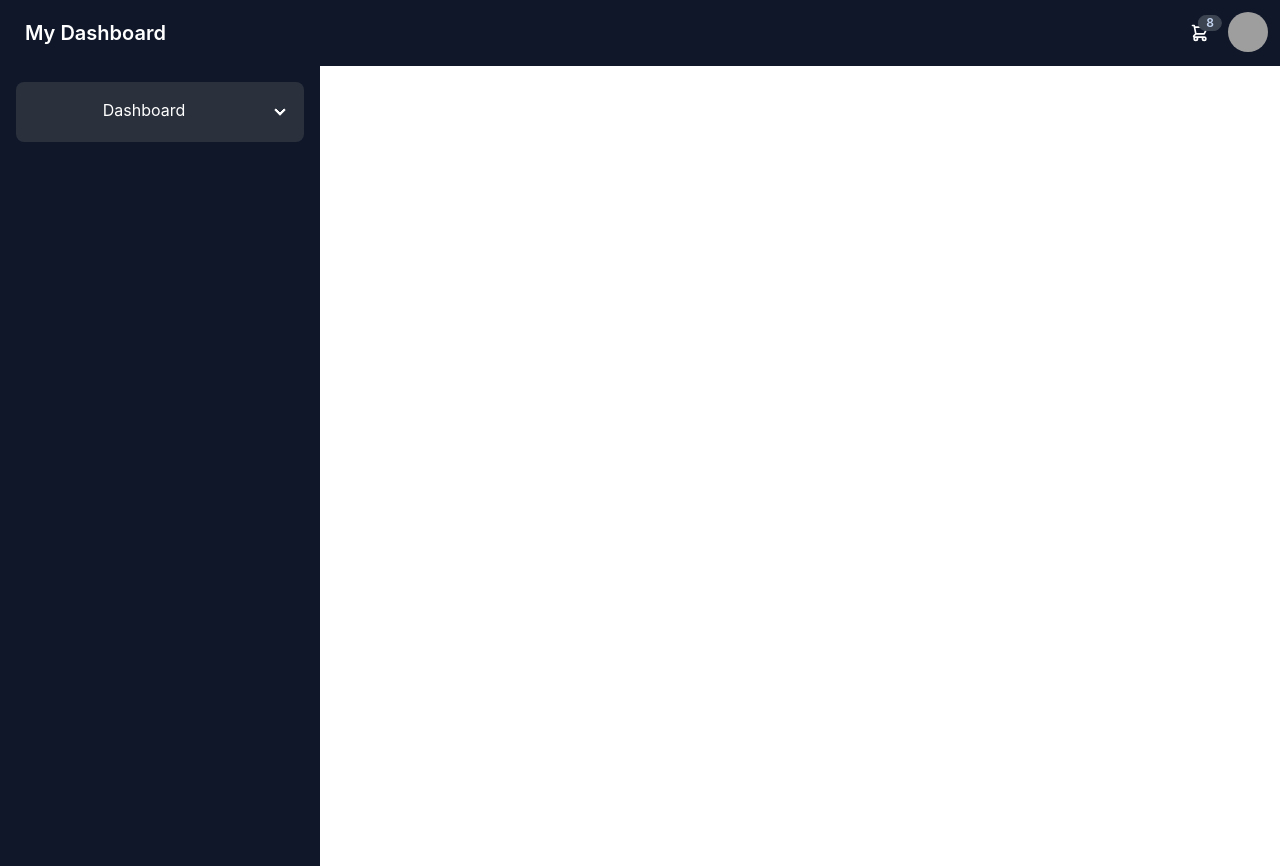
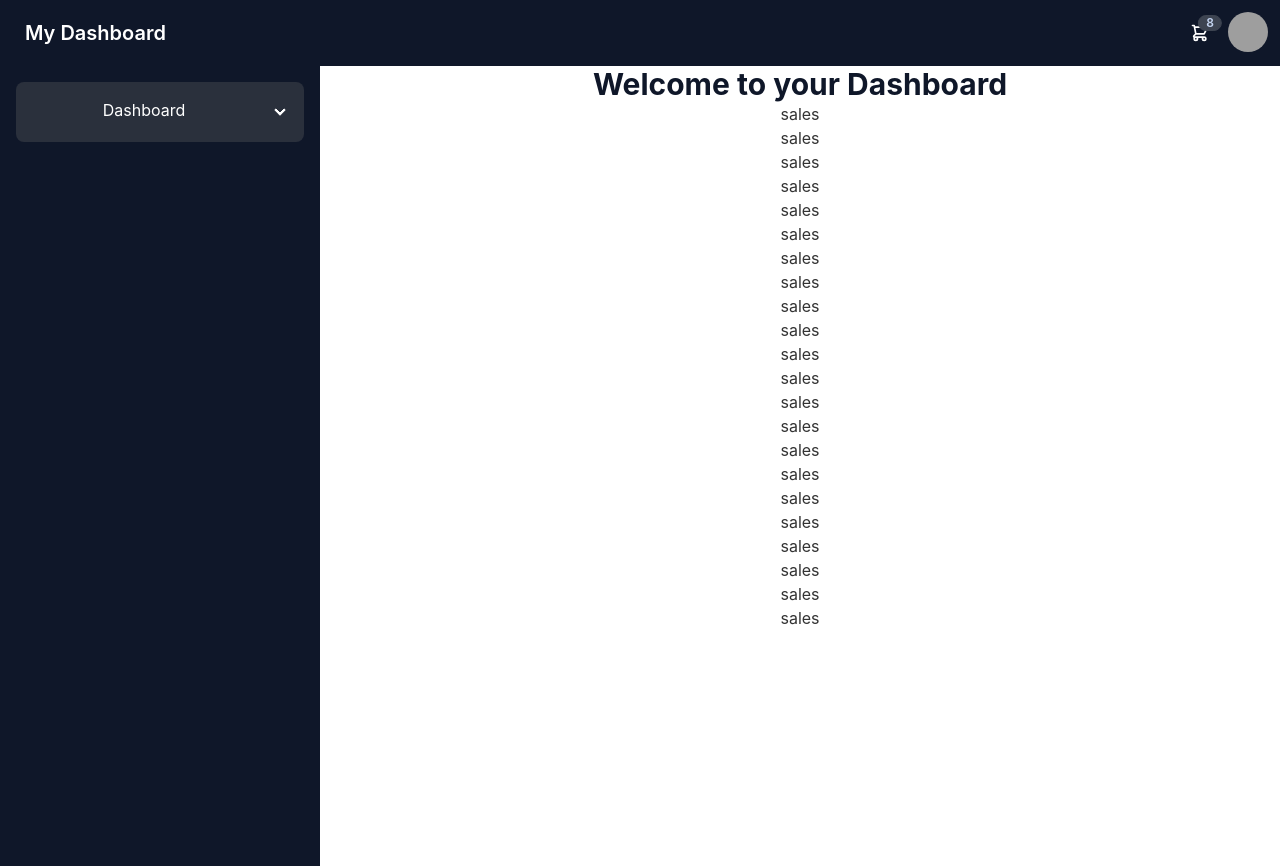
Before and after one commit to mdmitho/My-Deshboard-Client-Site, a React (Create React App) app: page /dashboard/Sales in a window 1280 px wide. Built offline with nearby package versions, Linux system fonts and the light colour scheme; grey boxes are pictures that could not be loaded.

Commit message:
navbar and route setup

```diff
--- a/src/App.js
+++ b/src/App.js
@@ -1,13 +1,28 @@
 
+import { Route, Router, Routes } from 'react-router-dom';
 import './App.css';
+import Analytics from './components/Dashboard/Analytics/Analytics';
+import CRM from './components/Dashboard/CRM/Crm';
 import Dashboard from './components/Dashboard/Dashboard';
+import Helpdesk from './components/Dashboard/Helpdesk/Helpdesk';
+import Sales from './components/Dashboard/Sales/Sales';
+import Home from './components/Page/Home/Home';
 import Navbar from './components/Page/Navbar/Navebar';
 
 function App() {
   return (
     <div className="App">
-    <Navbar></Navbar>
-    <Dashboard></Dashboard>
+<Navbar></Navbar>
+
+      <Routes>
+        <Route path='/' element={<Dashboard></Dashboard>}></Route>
+        <Route path="/dashboard" element={<Dashboard></Dashboard>}>
+          <Route index path="analytics" element={<Analytics></Analytics>}></Route>
+          <Route path="crm" element={<CRM></CRM>}></Route>
+          <Route path="helpdesk" element={<Helpdesk></Helpdesk>}></Route>
+          <Route path="Sales" element={<Sales></Sales>}></Route>
+        </Route>
+      </Routes>
     </div>
   );
 }
--- /dev/null
+++ b/src/components/Dashboard/Analytics/Analytics.js
@@ -0,0 +1,23 @@
+import React from 'react';
+
+const Analytics = () => {
+    return (
+        <div>
+            <h1>Analytics</h1>
+            <h1>Analytics</h1>
+            <h1>Analytics</h1>
+            <h1>Analytics</h1>
+            <h1>Analytics</h1>
+            <h1>Analytics</h1>
+            <h1>Analytics</h1>
+            <h1>Analytics</h1>
+            <h1>Analytics</h1>
+            <h1>Analytics</h1>
+            <h1>Analytics</h1>
+            <h1>Analytics</h1>
+            <h1>Analytics</h1>
+        </div>
+    );
+};
+
+export default Analytics;
--- /dev/null
+++ b/src/components/Dashboard/CRM/Crm.js
@@ -0,0 +1,27 @@
+import React from 'react';
+
+const Crm = () => {
+    return (
+        <div>
+            <h1>crm</h1>
+            <h1>crm</h1>
+            <h1>crm</h1>
+            <h1>crm</h1>
+            <h1>crm</h1>
+            <h1>crm</h1>
+            <h1>crm</h1>
+            <h1>crm</h1>
+            <h1>crm</h1>
+            <h1>crm</h1>
+            <h1>crm</h1>
+            <h1>crm</h1>
+            <h1>crm</h1>
+            <h1>crm</h1>
+            <h1>crm</h1>
+            <h1>crm</h1>
+            <h1>crm</h1>
+        </div>
+    );
+};
+
+export default Crm;
--- a/src/components/Dashboard/Dashboard.js
+++ b/src/components/Dashboard/Dashboard.js
@@ -1,12 +1,21 @@
 import React from 'react';
-import { NavLink } from 'react-router-dom';
+import { NavLink, Outlet } from 'react-router-dom';
+
 
 const Dashboard = () => {
     return (
       <div>
         <div class="drawer drawer-mobile ">
           <input id="my-drawer-2" type="checkbox" class="drawer-toggle" />
-
+          <div class="drawer-content ">
+            {/* <!-- Page content here --> */}
+            <h1 className="text-3xl font-bold text-center text-primary ">
+              Welcome to your Dashboard
+            </h1>
+            <div className="container mx-auto">
+              <Outlet />
+            </div>
+          </div>
           <div class="drawer-side ">
             <label for="my-drawer-2" class="drawer-overlay y"></label>
             <ul class="menu p-4 overflow-y-auto w-80 bg-primary text-white">
@@ -18,18 +27,16 @@ const Dashboard = () => {
                 </div>
                 <div class="collapse-content bg-primary text-base-100 peer-checked:bg-primary peer-checked:text-base-100-content">
                   <li>
-                    <NavLink to="/">
-                     Analytics
-                    </NavLink>
+                    <NavLink to="/dashboard/analytics">Analytics</NavLink>
                   </li>
                   <li>
-                    <NavLink to="/crm">CRM</NavLink>
+                    <NavLink to="/dashboard/crm">CRM</NavLink>
                   </li>
                   <li>
-                    <NavLink to="/helpdesk">Helpdesk</NavLink>
+                    <NavLink to="/dashboard/helpdesk">Helpdesk</NavLink>
                   </li>
                   <li>
-                    <NavLink to="/Sales">Sales</NavLink>
+                    <NavLink to="/dashboard/Sales">Sales</NavLink>
                   </li>
                 </div>
               </div>
--- /dev/null
+++ b/src/components/Dashboard/Helpdesk/Helpdesk.js
@@ -0,0 +1,24 @@
+import React from 'react';
+
+const Helpdesk = () => {
+    return (
+        <div>
+            <h1>Hellpdesk</h1>
+            <h1>Hellpdesk</h1>
+            <h1>Hellpdesk</h1>
+            <h1>Hellpdesk</h1>
+            <h1>Hellpdesk</h1>
+            <h1>Hellpdesk</h1>
+            <h1>Hellpdesk</h1>
+            <h1>Hellpdesk</h1>
+            <h1>Hellpdesk</h1>
+            <h1>Hellpdesk</h1>
+            <h1>Hellpdesk</h1>
+            <h1>Hellpdesk</h1>
+            <h1>Hellpdesk</h1>
+            <h1>Hellpdesk</h1>
+        </div>
+    );
+};
+
+export default Helpdesk;
--- /dev/null
+++ b/src/components/Dashboard/Sales/Sales.js
@@ -0,0 +1,32 @@
+import React from 'react';
+
+const Sales = () => {
+    return (
+        <div>
+            <h1>sales</h1>
+            <h1>sales</h1>
+            <h1>sales</h1>
+            <h1>sales</h1>
+            <h1>sales</h1>
+            <h1>sales</h1>
+            <h1>sales</h1>
+            <h1>sales</h1>
+            <h1>sales</h1>
+            <h1>sales</h1>
+            <h1>sales</h1>
+            <h1>sales</h1>
+            <h1>sales</h1>
+            <h1>sales</h1>
+            <h1>sales</h1>
+            <h1>sales</h1>
+            <h1>sales</h1>
+            <h1>sales</h1>
+            <h1>sales</h1>
+            <h1>sales</h1>
+            <h1>sales</h1>
+            <h1>sales</h1>
+        </div>
+    );
+};
+
+export default Sales;
--- a/src/components/Page/Home/Home.js
+++ b/src/components/Page/Home/Home.js
@@ -1,10 +1,12 @@
 import React from 'react';
+import { NavLink } from 'react-router-dom';
+import Dashboard from '../../Dashboard/Dashboard';
 
 const Home = () => {
     return (
       <div>
-        <h1>This is home</h1>
-
+        <h1>Welcome to your Dashboard</h1>
+       <NavLink to='dashboard' >Dashboard</NavLink>
       </div>
     );
 };
```
